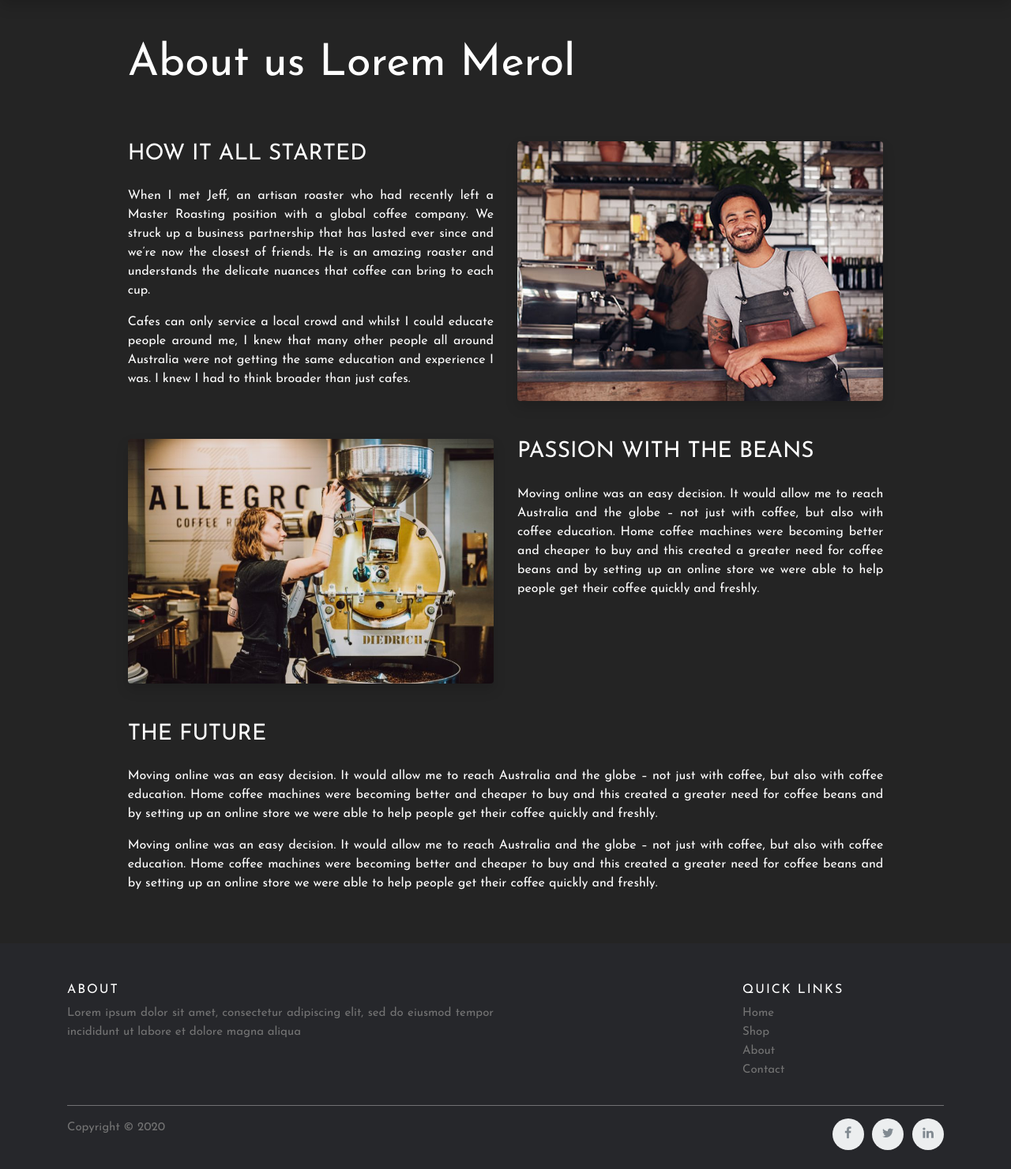
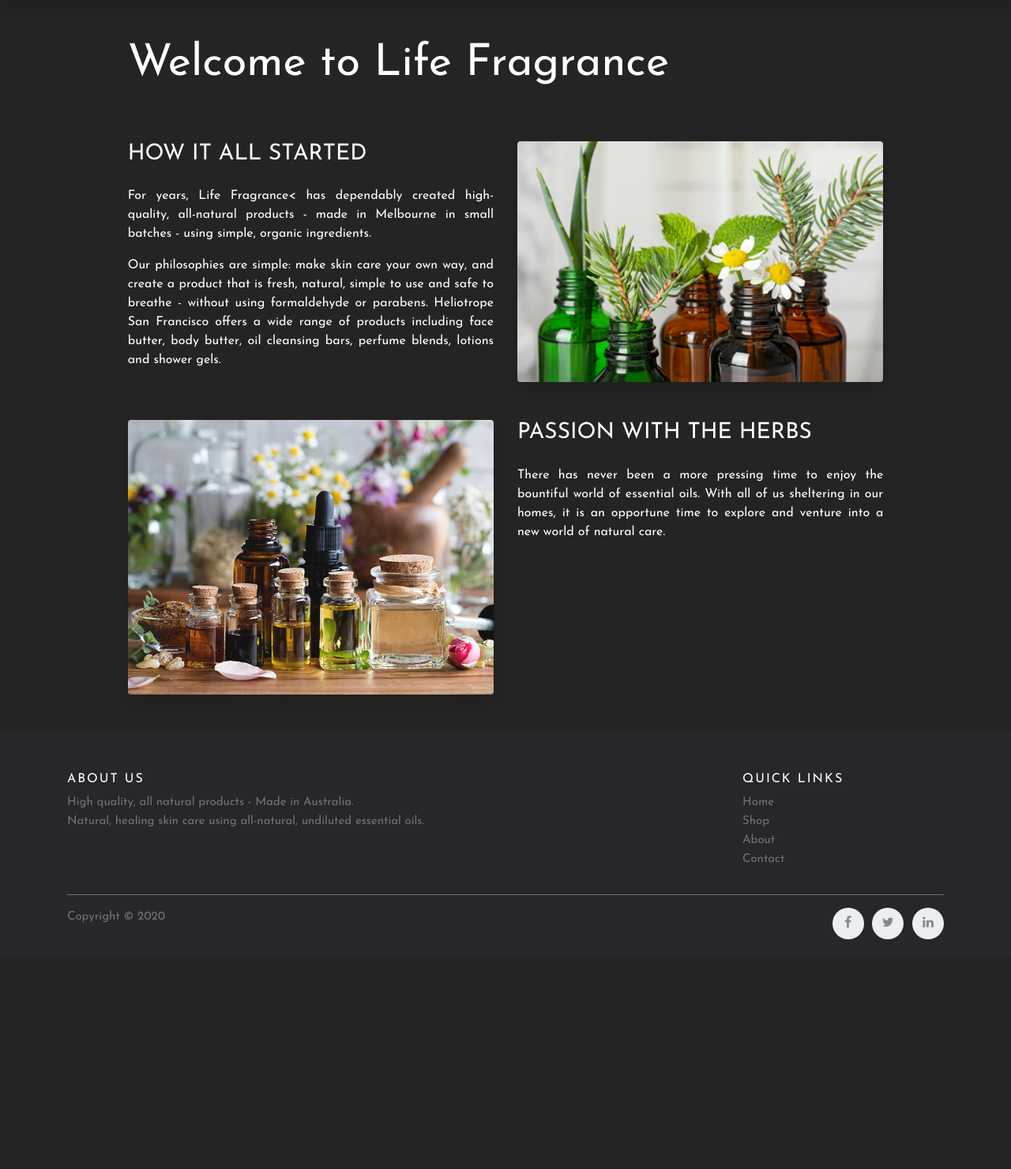
Before and after one commit to sontrvu/ait_lifefragrance, a PHP site: page /about.php in a window 1280 px wide. Shown: the part 59-1540 px from the top of the page at 79% size. After the commit the page ends 1249 px from the top, so only its background shows below. Run offline with PHP 8.4, Linux system fonts and the light colour scheme.

Commit message:
Refactor 2

```diff
--- a/about.php
+++ b/about.php
@@ -23,19 +23,19 @@
     <div class="container-fluid mt-5">
       <div class="row justify-content-center about-container">
         <div class="col-sm-10">
-          <p class="display-4">About us Lorem Merol</p>
+          <p class="display-4">Welcome to Life Fragrance</p>
         </div>
       </div>
       <div class="row justify-content-center mt-5 about-container">
         <div class="col-sm-5">
           <h3 class="text-uppercase mb-4">How it all started</h3>
-          <p>When I met Jeff, an artisan roaster who had recently left a Master Roasting position with a global coffee
-            company. We struck up a business partnership that has lasted ever since and we’re now the closest of
-            friends. He is an amazing roaster and understands the delicate nuances that coffee can bring to each cup.
+          <p>For years, Life Fragrance< has dependably created high-quality,
+          all-natural products - made in Melbourne in small batches - using simple, organic ingredients.
           </p>
-          <p>Cafes can only service a local crowd and whilst I could educate people around me, I knew that many other
-            people all around Australia
-            were not getting the same education and experience I was. I knew I had to think broader than just cafes.</p>
+          <p>Our philosophies are simple: make skin care your own way, and create a product that is fresh, natural,
+          simple to use and safe to breathe - without using formaldehyde or parabens.
+          Heliotrope San Francisco offers a wide range of products including face butter, body butter, oil cleansing bars,
+          perfume blends, lotions and shower gels.</p>
         </div>
         <div class="col-sm-5">
           <img class="shadow rounded" src="assets/images/about4.jpg" alt="product1">
@@ -46,25 +46,9 @@
           <img class="shadow rounded" src="assets/images/about1.jpg" alt="product1">
         </div>
         <div class="col-sm-5">
-          <h3 class="text-uppercase mb-4">Passion with the beans</h3>
-          <p>Moving online was an easy decision. It would allow me to reach Australia and the globe – not just with
-            coffee, but also with coffee education. Home coffee machines were becoming better and cheaper to buy and
-            this created a greater need for coffee beans and by setting up an online store we were able to help people
-            get their coffee quickly and freshly.</p>
-        </div>
-      </div>
-      <div class="row justify-content-center mt-5 about-container">
-
-        <div class="col-sm-10">
-          <h3 class="text-uppercase mb-4">The Future</h3>
-          <p>Moving online was an easy decision. It would allow me to reach Australia and the globe – not just with
-            coffee, but also with coffee education. Home coffee machines were becoming better and cheaper to buy and
-            this created a greater need for coffee beans and by setting up an online store we were able to help people
-            get their coffee quickly and freshly.</p>
-          <p>Moving online was an easy decision. It would allow me to reach Australia and the globe – not just with
-            coffee, but also with coffee education. Home coffee machines were becoming better and cheaper to buy and
-            this created a greater need for coffee beans and by setting up an online store we were able to help people
-            get their coffee quickly and freshly.</p>
+          <h3 class="text-uppercase mb-4">Passion with the herbs</h3>
+          <p>There has never been a more pressing time to enjoy the bountiful world of essential oils.
+          With all of us sheltering in our homes, it is an opportune time to explore and venture into a new world of natural care.</p>
         </div>
       </div>
     </div>
--- a/shop.php
+++ b/shop.php
@@ -17,9 +17,9 @@
       <div class="carousel-item active">
         <img class="d-block w-100 carousel-item-image" src="assets/images/background4.jpg" alt="First slide">
         <div class="carousel-caption-container p-3">
-          <h2>BUY ONLINE</h2>
-          <span class="mt-3">
-            Lorem ipsum dolor sit amet, consectetur adipiscing elit, sed do eiusmod tempor incididunt ut labore et dolore magna aliqua
+          <h2 class="text-uppercase">The atmospheric revolution is here.</h2>
+          <span class="mt-3 text-uppercase">
+            We invite you, through our fragrances, to an exciting manner of living that only those who experience it will comprehend.
           </span>
         </div>
       </div>
--- a/src/footer.php
+++ b/src/footer.php
@@ -3,8 +3,10 @@
     <div class="container">
       <div class="row justify-content-between">
         <div class="col-sm-12 col-md-6">
-          <h6>About</h6>
-          <p class="text-justify">Lorem ipsum dolor sit amet, consectetur adipiscing elit, sed do eiusmod tempor incididunt ut labore et dolore magna aliqua</p>
+          <h6>About Us</h6>
+            <p class="text-justify">
+              High quality, all natural products - Made in Australia.<br/>Natural, healing skin care using all-natural, undiluted essential oils.
+            </p>
         </div>
 
         <div class="col-xs-6 col-md-3">
@@ -12,9 +14,8 @@
           <ul class="footer-links">
             <li><a href="index.php">Home</a></li>
             <li><a href="shop.php">Shop</a></li>
-            <!-- <li><a href="blog.html">Blog</a></li> -->
-            <li><a href="about.html">About</a></li>
-            <li><a href="contact.html">Contact</a></li>
+            <li><a href="about.php">About</a></li>
+            <li><a href="contact.php">Contact</a></li>
           </ul>
         </div>
       </div>
```
Also changed, not shown: index.php (+13 -14 lines), assets/images/about1.jpg, assets/images/about4.jpg, 1 other file.
